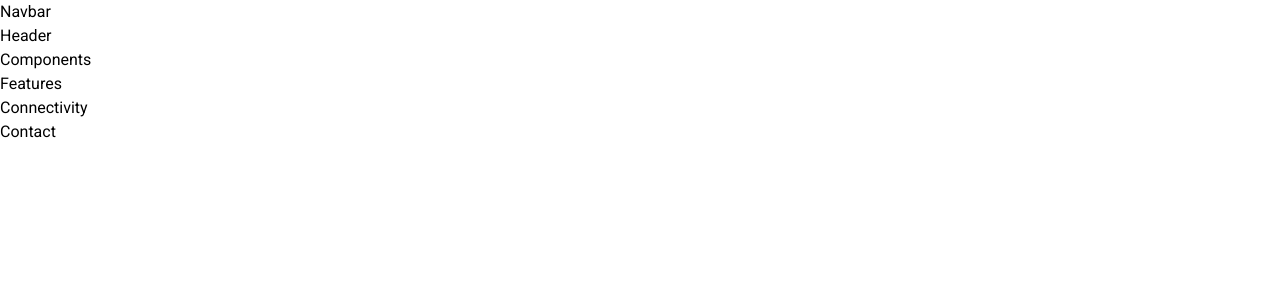
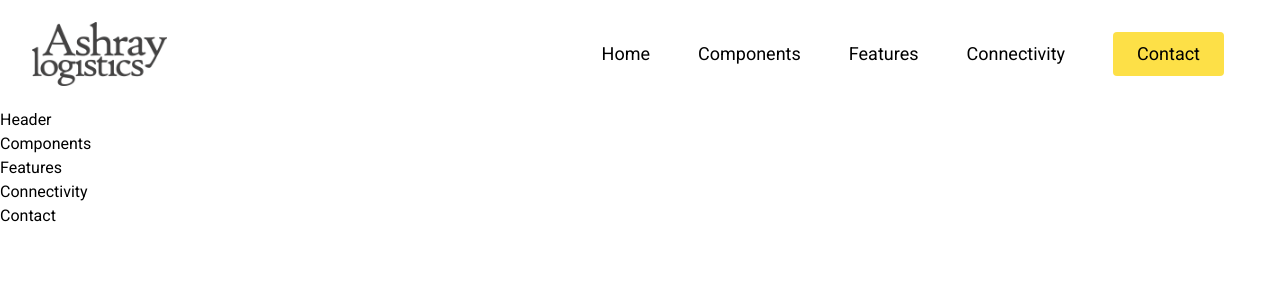
Before and after one commit to neerajprabhuram/ashray, a React (Create React App) app: page / in a window 1280 px wide. Shown: the top 300 px of the page. Built offline with nearby package versions, Linux system fonts and the light colour scheme.

Commit message:
completed Navbar

```diff
--- a/package.json
+++ b/package.json
@@ -8,6 +8,7 @@
     "@testing-library/user-event": "^13.5.0",
     "react": "^17.0.2",
     "react-dom": "^17.0.2",
+    "react-icons": "^4.3.1",
     "react-scripts": "5.0.0",
     "web-vitals": "^2.1.4"
   },
@@ -38,6 +39,8 @@
   "devDependencies": {
     "autoprefixer": "^10.4.4",
     "postcss": "^8.4.12",
+    "prettier": "^2.6.1",
+    "prettier-plugin-tailwindcss": "^0.1.8",
     "tailwindcss": "^3.0.23"
   }
 }
--- a/src/components/Navbar.js
+++ b/src/components/Navbar.js
@@ -1,7 +1,67 @@
-import React from 'react'
+import { Fragment, useState } from 'react'
+import { AiOutlineMenu, AiOutlineClose } from 'react-icons/ai'
+
+import logo from '../assets/logo.png'
 
 const Navbar = () => {
-  return <div>Navbar</div>
+  const [toggleMenu, setToggleMenu] = useState(false)
+
+  const NavLinks = () => (
+    <Fragment>
+      <NavItem href="#home" title="Home" />
+      <NavItem href="#components" title="Components" />
+      <NavItem href="#features" title="Features" />
+      <NavItem href="#connectivity" title="Connectivity" />
+      <a
+        href="#contact"
+        onClick={() => {setToggleMenu(false)}}
+        class="mx-8 my-4 sm:mx-6  cursor-pointer rounded bg-yellow-300 px-6 py-2 md:text-lg text-black"
+      >
+        Contact
+      </a>
+    </Fragment>
+  )
+
+  const NavItem = ({ href, title }) => (
+    <a
+      href={href}
+      onClick={() => {setToggleMenu(false)}}
+      class="mx-8 my-4 sm:mx-6 cursor-pointer md:text-lg text-black"
+    >
+      {title}
+    </a>
+  )
+
+  return (
+    <nav class="sticky flex items-center justify-between p-4 sm:px-8">
+      <img src={logo} alt="logo" class="h-16 cursor-pointer"></img>
+      <div class="hidden md:flex md:items-center">
+        <NavLinks />
+      </div>
+      {toggleMenu ? (
+        <AiOutlineClose
+          onClick={() => {setToggleMenu(false)}}
+          size={28}
+          color="000"
+          class="fixed top-9 right-4 cursor-pointer sm:right-8 md:hidden"
+        />
+      ) : (
+        <AiOutlineMenu
+          onClick={() => {setToggleMenu(true)}}
+          size={28}
+          color="000"
+          class="cursor-pointer md:hidden"
+        />
+      )}
+      {toggleMenu && (
+        <div class="absolute top-20 right-4 bg-gray-200 p-4 sm:right-8 md:hidden">
+          <div class="flex flex-col items-end">
+            <NavLinks />
+          </div>
+        </div>
+      )}
+    </nav>
+  )
 }
 
 export default Navbar
--- a/src/index.css
+++ b/src/index.css
@@ -1,9 +1,15 @@
-@import url('https://fonts.googleapis.com/css2?family=Poppins:wght@400;500;600;700&family=Roboto:wght@400;500;700&display=swap');
+@import url('https://fonts.googleapis.com/css2?family=PT+Serif:wght@400;700&family=Roboto:wght@400;500;700&display=swap');
 
 @tailwind base;
 @tailwind components;
 @tailwind utilities;
 
+* {
+  scroll-behavior: smooth;
+}
+
 body {
   font-family: 'Roboto', sans-serif;
+  overflow-x: hidden;
+  /* background-color: #202124; */
 }
--- a/tailwind.config.js
+++ b/tailwind.config.js
@@ -3,7 +3,7 @@ module.exports = {
   theme: {
     extend: {
       // fontFamily: {
-      //   Poppins: ['Poppins', 'sans-serif'],
+      //   PT Serif: ['PT Serif', serif],
       //   Roboto: ['Roboto', 'sans-serif'],
       // },
     },
```
Also changed, not shown: src/assets/logo.png (added), 1 other file (tests, documents, lock files or other folders).
